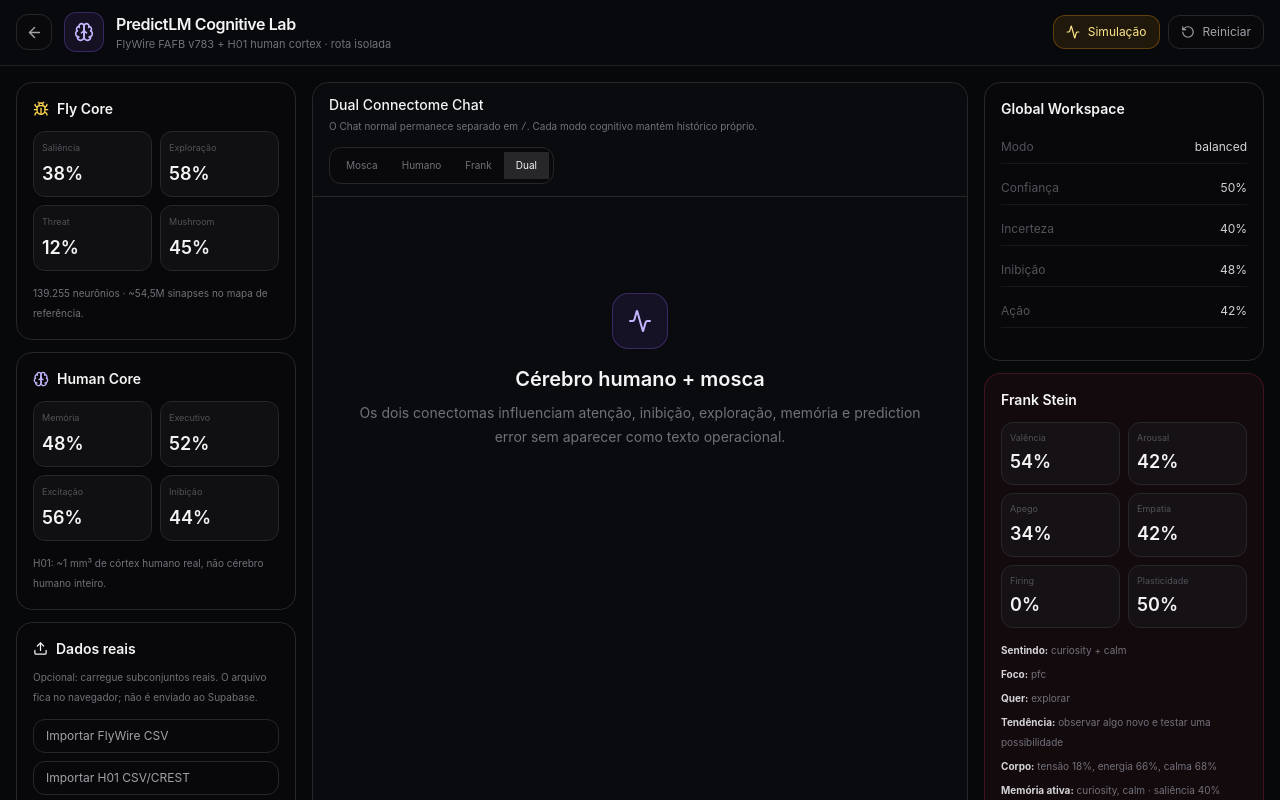
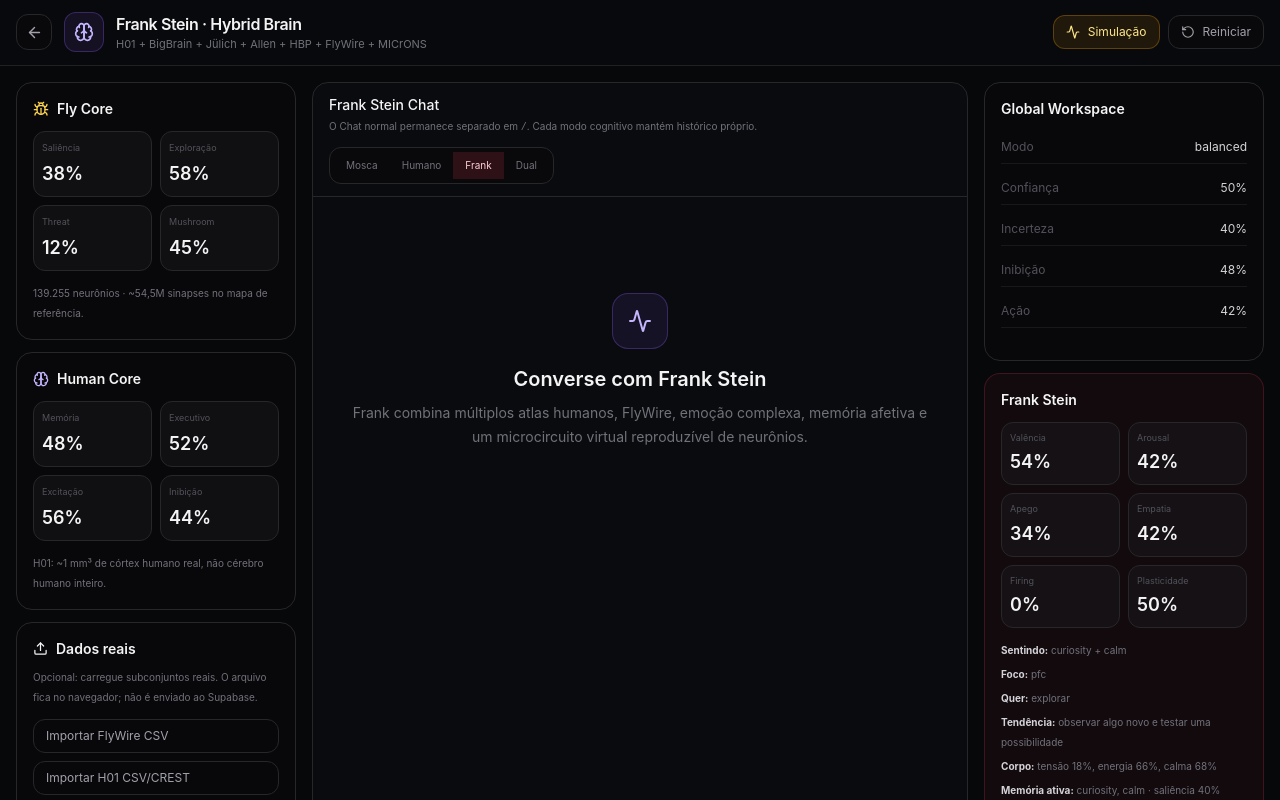
Before and after one commit to W2CAPITAL/PredictLm, a Next.js app: page /cognitive in a window 1280 px wide. Shown: the top 800 px of the page. Built offline with nearby package versions, Linux system fonts and the light colour scheme.

Commit message:
Open Cognitive Lab in Frank mode by default

```diff
--- a/src/app/cognitive/page.tsx
+++ b/src/app/cognitive/page.tsx
@@ -2,9 +2,9 @@ import {CognitiveLab} from '@/components/CognitiveLab';
 
 export const metadata={
   title:'PredictLM Cognitive Lab',
-  description:'Isolated dual-connectome cognitive laboratory using FlyWire and H01-derived control layers.'
+  description:'Frank Stein hybrid cognitive laboratory using human atlases, FlyWire, memory, emotion and virtual neuronal microcircuits.'
 };
 
 export default function CognitivePage(){
-  return <CognitiveLab/>;
+  return <CognitiveLab defaultMode="frank"/>;
 }
```
